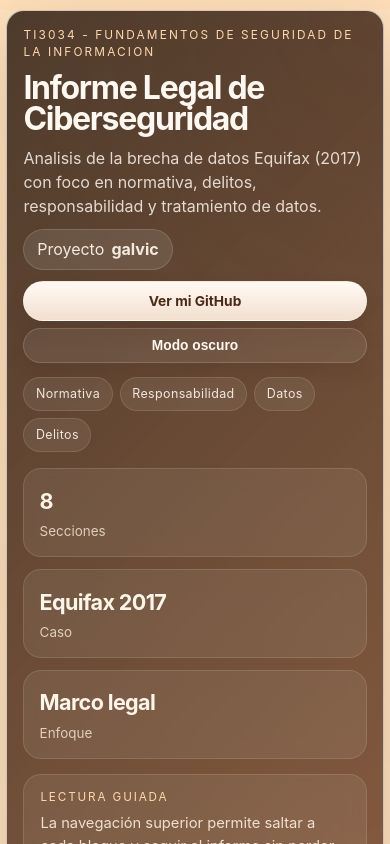
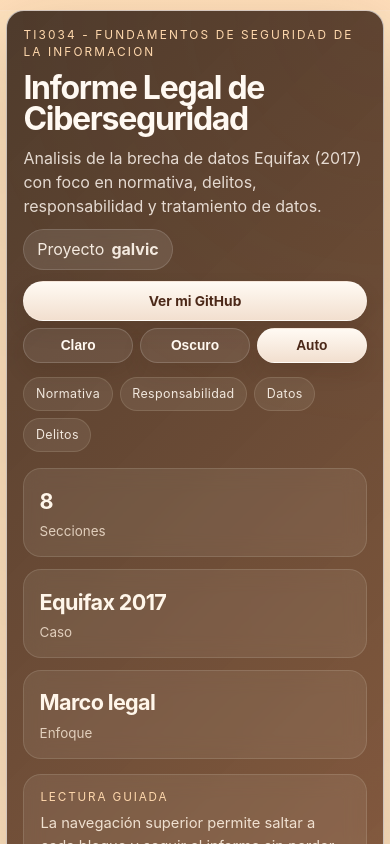
Before and after one commit to th3v9/informe_galvic, a React (Vite) app: page / in a window 390 px wide. Shown: the top 844 px of the page. Built offline with nearby package versions, Linux system fonts and the light colour scheme.

Commit message:
Add theme switch buttons

```diff
--- a/src/App.css
+++ b/src/App.css
@@ -102,7 +102,13 @@
   background: linear-gradient(180deg, #fffdf8, #f0dac8);
 }
 
-.theme-toggle-button {
+.theme-switcher {
+  display: inline-flex;
+  flex-wrap: wrap;
+  gap: 0.45rem;
+}
+
+.theme-switch-button {
   display: inline-flex;
   align-items: center;
   justify-content: center;
@@ -112,7 +118,6 @@
   background: rgba(255, 255, 255, 0.08);
   border: 1px solid rgba(255, 255, 255, 0.16);
   color: #fff8f0;
-  text-decoration: none;
   font-size: 0.86rem;
   font-weight: 700;
   cursor: pointer;
@@ -124,13 +129,19 @@
     border-color 160ms ease;
 }
 
-.theme-toggle-button:hover {
+.theme-switch-button:hover {
   transform: translateY(-1px);
   box-shadow: 0 14px 26px rgba(54, 30, 15, 0.16);
   background: rgba(255, 255, 255, 0.12);
 }
 
-.theme-toggle-button:focus-visible,
+.theme-switch-button.is-active {
+  background: linear-gradient(180deg, #fffaf3, #f2dfcf);
+  color: #4b2818;
+  border-color: rgba(255, 255, 255, 0.2);
+}
+
+.theme-switch-button:focus-visible,
 .hero-action-button:focus-visible,
 .toc a:focus-visible,
 .footer-link-card:focus-visible {
@@ -651,8 +662,14 @@
   }
 
   .hero-action-button,
-  .theme-toggle-button {
+  .theme-switcher,
+  .theme-switch-button {
     width: 100%;
+  }
+
+  .theme-switcher {
+    display: grid;
+    grid-template-columns: repeat(3, minmax(0, 1fr));
   }
 
   .hero-stats {
@@ -862,11 +879,16 @@
   background: linear-gradient(180deg, #3a2d25, #4a382d);
 }
 
-html[data-theme='dark'] .theme-toggle-button {
+html[data-theme='dark'] .theme-switch-button {
   background: rgba(255, 255, 255, 0.06);
   color: #fff7ef;
 }
 
-html[data-theme='dark'] .theme-toggle-button:hover {
+html[data-theme='dark'] .theme-switch-button:hover {
   background: rgba(255, 255, 255, 0.1);
 }
+
+html[data-theme='dark'] .theme-switch-button.is-active {
+  background: linear-gradient(180deg, #f0dac8, #d2b299);
+  color: #311f15;
+}
--- a/src/App.jsx
+++ b/src/App.jsx
@@ -63,31 +63,61 @@
 
 function getInitialTheme() {
   if (typeof window === 'undefined') {
-    return 'light'
+    return 'auto'
   }
 
-  const savedTheme = window.localStorage.getItem('galvic-theme')
-  if (savedTheme === 'dark' || savedTheme === 'light') {
+  const savedTheme = window.localStorage.getItem('galvic-theme-mode')
+  if (savedTheme === 'dark' || savedTheme === 'light' || savedTheme === 'auto') {
     return savedTheme
   }
 
-  return window.matchMedia('(prefers-color-scheme: dark)').matches ? 'dark' : 'light'
+  return 'auto'
 }
 
 function App() {
-  const [theme, setTheme] = useState(getInitialTheme)
+  const [themeMode, setThemeMode] = useState(getInitialTheme)
+  const [prefersDark, setPrefersDark] = useState(() => {
+    if (typeof window === 'undefined') {
+      return false
+    }
+
+    return window.matchMedia('(prefers-color-scheme: dark)').matches
+  })
+
+  useEffect(() => {
+    if (typeof window === 'undefined') {
+      return undefined
+    }
+
+    const mediaQuery = window.matchMedia('(prefers-color-scheme: dark)')
+    const handleChange = (event) => setPrefersDark(event.matches)
+
+    if (mediaQuery.addEventListener) {
+      mediaQuery.addEventListener('change', handleChange)
+      return () => mediaQuery.removeEventListener('change', handleChange)
+    }
+
+    mediaQuery.addListener(handleChange)
+    return () => mediaQuery.removeListener(handleChange)
+  }, [])
+
+  const effectiveTheme = themeMode === 'auto' ? (prefersDark ? 'dark' : 'light') : themeMode
 
   useEffect(() => {
     const root = document.documentElement
-    root.dataset.theme = theme
-    root.style.colorScheme = theme
-    window.localStorage.setItem('galvic-theme', theme)
-  }, [theme])
+    root.dataset.theme = effectiveTheme
+    root.style.colorScheme = effectiveTheme
+    window.localStorage.setItem('galvic-theme-mode', themeMode)
+  }, [effectiveTheme, themeMode])
 
-  const isDark = theme === 'dark'
+  const themeOptions = [
+    { value: 'light', label: 'Claro' },
+    { value: 'dark', label: 'Oscuro' },
+    { value: 'auto', label: 'Auto' },
+  ]
 
-  const toggleTheme = () => {
-    setTheme((currentTheme) => (currentTheme === 'dark' ? 'light' : 'dark'))
+  const setTheme = (nextTheme) => {
+    setThemeMode(nextTheme)
   }
 
   return (
@@ -109,9 +139,19 @@
             <a className="hero-action-button" href="https://github.com/th3v9" target="_blank" rel="noreferrer">
               Ver mi GitHub
             </a>
-            <button type="button" className="theme-toggle-button" onClick={toggleTheme} aria-pressed={isDark}>
-              {isDark ? 'Modo claro' : 'Modo oscuro'}
-            </button>
+            <div className="theme-switcher" role="group" aria-label="Selector de modo oscuro">
+              {themeOptions.map((option) => (
+                <button
+                  key={option.value}
+                  type="button"
+                  className={`theme-switch-button${themeMode === option.value ? ' is-active' : ''}`}
+                  onClick={() => setTheme(option.value)}
+                  aria-pressed={themeMode === option.value}
+                >
+                  {option.label}
+                </button>
+              ))}
+            </div>
           </div>
 
           <div className="hero-badges" aria-label="Aspectos destacados">
```
